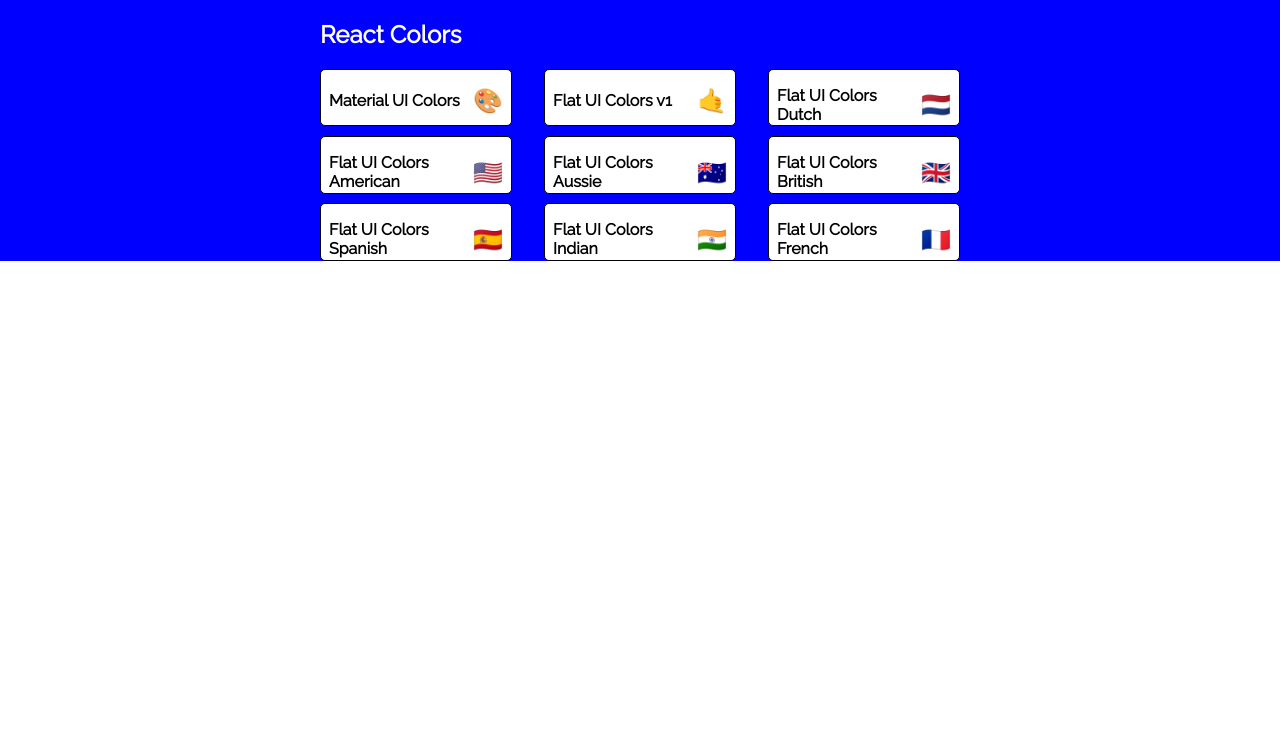
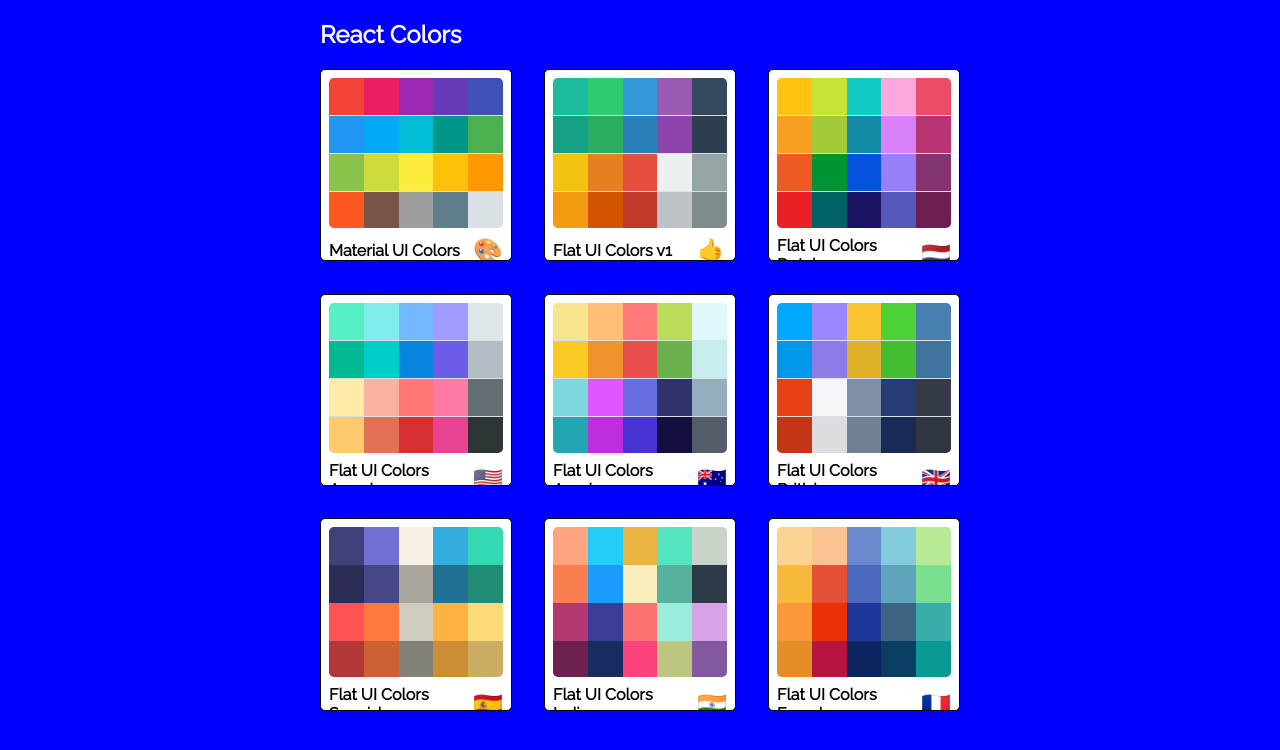
Before and after one commit to jamesv28/Color-Palette, a React (Create React App) app: page / in a window 1280 px wide. Shown: the top 750 px of the page. Built offline with nearby package versions, Linux system fonts and the light colour scheme.

Commit message:
finished mini palette so far

```diff
--- a/src/MiniPalette.js
+++ b/src/MiniPalette.js
@@ -1,4 +1,4 @@
-import React, { Component } from 'react';
+import React from 'react';
 import { withStyles } from '@material-ui/core/styles';
 
 const styles = {
@@ -14,7 +14,11 @@
         }
     },
     colors: {
-        backgroundColor: "grey"
+        backgroundColor: "#dae1e4",
+        height: "150px",
+        width: "100%",
+        borderRadius: '5px',
+        overflow: "hidden"
     },
     title: {
         display: "flex",
@@ -29,14 +33,33 @@
     emoji: {
         marginLeft: "0.5rem",
         fontSize: "1.5rem"
+    },
+    miniColor: {
+        height: "25%",
+        width: "20%",
+        display: 'inline-block',
+        margin: "0 auto",
+        position: 'relative',
+        marginBottom: "-3.5px"
     }
 }
 
 function MiniPalette(props) {
-    const { classes, paletteName, emoji } = props;
+    const { classes, paletteName, emoji, colors } = props;
+    const miniBoxes = colors.map(color => (
+        <div
+            className={classes.miniColor}
+            style={{backgroundColor: color.color}}
+            key={color.name}
+            >
+
+        </div>
+    ))
     return (
         <div className={classes.root}>
-            <div className={classes.colors}></div>
+            <div className={classes.colors}>
+                {miniBoxes}
+            </div>
             <h5 className={classes.title}>{paletteName}
                 <span className={classes.emoji}>
                     {emoji}
--- a/src/PaletteList.js
+++ b/src/PaletteList.js
@@ -6,7 +6,7 @@
 const styles = {
     root: {
         backgroundColor: "blue",
-        height: "100%",
+        height: "100vh",
         display: "flex",
         alignItems: "flex-start",
         justifyContent: "center"
```
